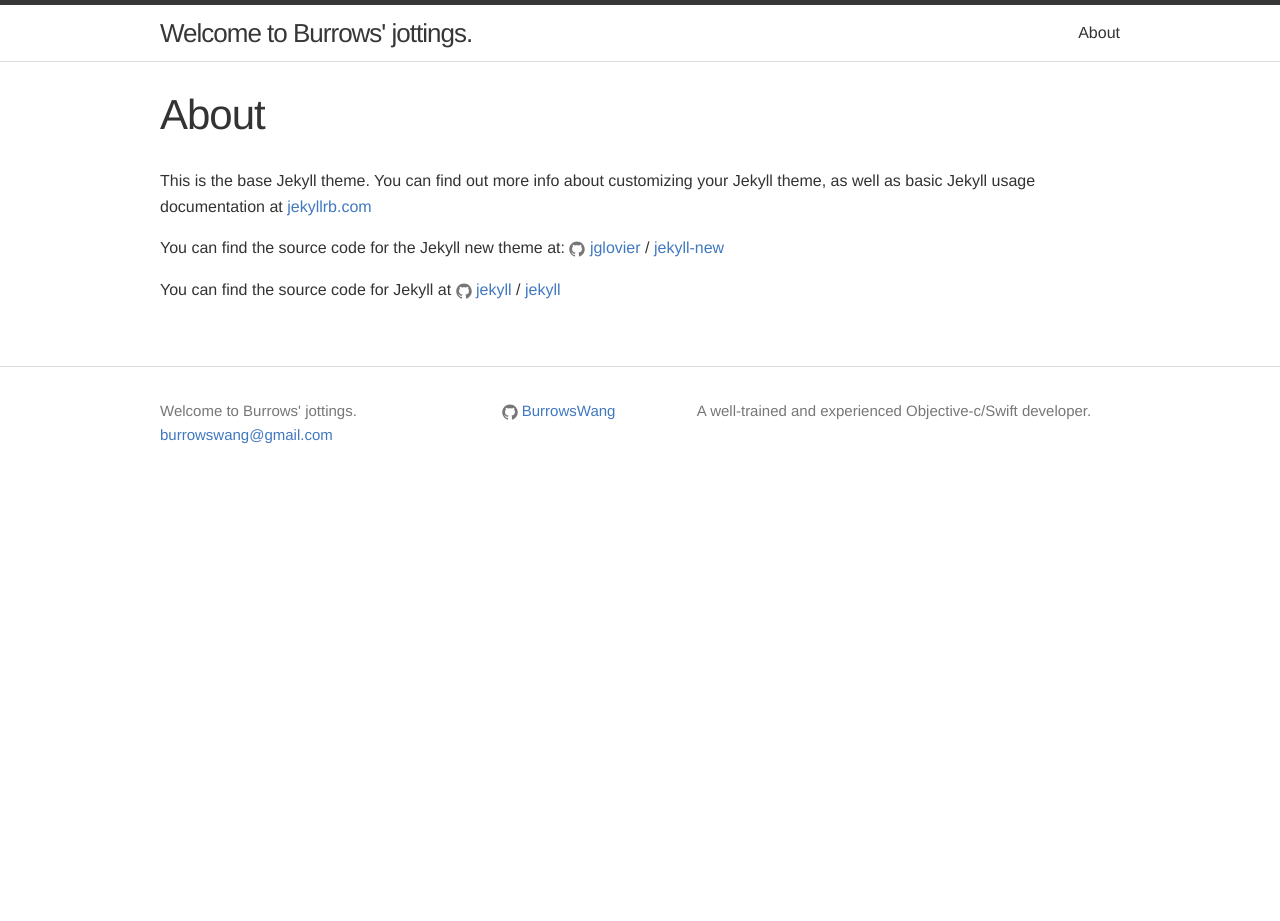
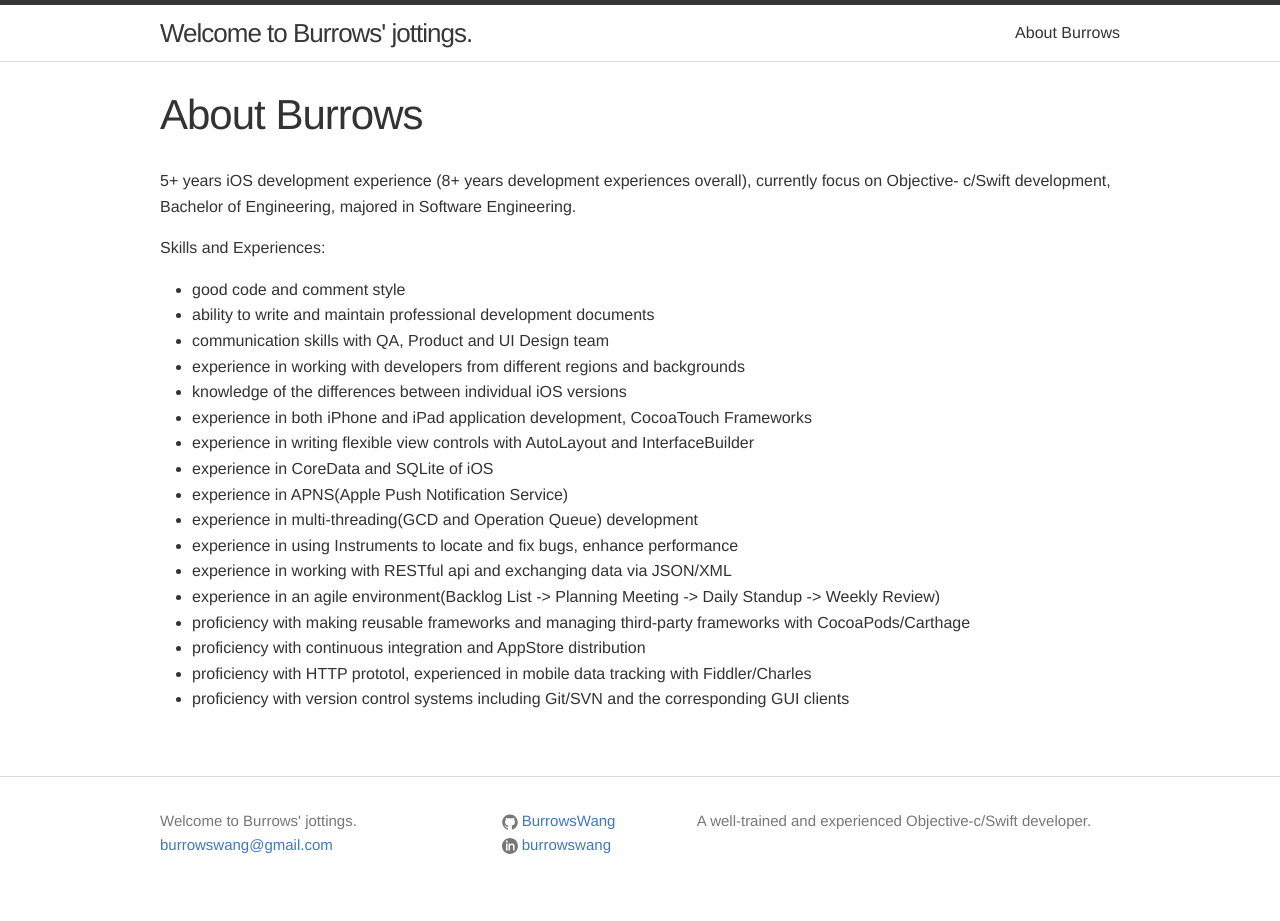
Before and after one commit to BurrowsWang/burrowswang.github.io, a Jekyll site: the page built from about.md, in a window 1280 px wide. Built offline with Jekyll 4.4.1, drawn with Linux system fonts in a browser that asks for light colours; Markdown is read by kramdown in place of the engine named in the settings; before the commit the page ends 900 px from its top, so only the background shows below that.

Commit message:
init about page

```diff
--- a/_config.yml
+++ b/_config.yml
@@ -13,6 +13,7 @@ description: > # this means to ignore newlines until "baseurl:"
 baseurl: "" # the subpath of your site, e.g. /blog
 url: "http://burrowswang.github.io" # the base hostname & protocol for your site
 github_username:  BurrowsWang
+linkedin_username:  burrowswang
 
 # Build settings
 markdown: redcarpet
--- a/_includes/footer.html
+++ b/_includes/footer.html
@@ -20,9 +20,9 @@
           </li>
           {% endif %}
 
-          {% if site.twitter_username %}
+          {% if site.linkedin_username %}
           <li>
-            {% include icon-twitter.html username=site.twitter_username %}
+            {% include icon-linkedin.html username=site.linkedin_username %}
           </li>
           {% endif %}
         </ul>
--- /dev/null
+++ b/_includes/icon-linkedin.html
@@ -0,0 +1 @@
+<a href="https://www.linkedin.com/in/{{ include.username }}"><span class="icon icon--linkedin">{% include icon-linkedin.svg %}</span><span class="username">{{ include.username }}</span></a>
--- a/_includes/icon-twitter.html
+++ /dev/null
@@ -1 +0,0 @@
-<a href="https://twitter.com/{{ include.username }}"><span class="icon icon--twitter">{% include icon-twitter.svg %}</span><span class="username">{{ include.username }}</span></a>
--- a/about.md
+++ b/about.md
@@ -1,15 +1,27 @@
 ---
 layout: page
-title: About
+title: About Burrows
 permalink: /about/
 ---
 
-This is the base Jekyll theme. You can find out more info about customizing your Jekyll theme, as well as basic Jekyll usage documentation at [jekyllrb.com](http://jekyllrb.com/)
+5+ years iOS development experience (8+ years development experiences overall), currently focus on Objective- c/Swift development, Bachelor of Engineering, majored in Software Engineering.
 
-You can find the source code for the Jekyll new theme at:
-{% include icon-github.html username="jglovier" %} /
-[jekyll-new](https://github.com/jglovier/jekyll-new)
+Skills and Experiences:
 
-You can find the source code for Jekyll at
-{% include icon-github.html username="jekyll" %} /
-[jekyll](https://github.com/jekyll/jekyll)
+- good code and comment style
+- ability to write and maintain professional development documents
+- communication skills with QA, Product and UI Design team
+- experience in working with developers from different regions and backgrounds
+- knowledge of the differences between individual iOS versions
+- experience in both iPhone and iPad application development, CocoaTouch Frameworks
+- experience in writing flexible view controls with AutoLayout and InterfaceBuilder
+- experience in CoreData and SQLite of iOS
+- experience in APNS(Apple Push Notification Service)
+- experience in multi-threading(GCD and Operation Queue) development
+- experience in using Instruments to locate and fix bugs, enhance performance
+- experience in working with RESTful api and exchanging data via JSON/XML
+- experience in an agile environment(Backlog List -> Planning Meeting -> Daily Standup -> Weekly Review)
+- proficiency with making reusable frameworks and managing third-party frameworks with CocoaPods/Carthage
+- proficiency with continuous integration and AppStore distribution
+- proficiency with HTTP prototol, experienced in mobile data tracking with Fiddler/Charles
+- proficiency with version control systems including Git/SVN and the corresponding GUI clients
```
Also changed, not shown: _includes/icon-linkedin.svg (added), _includes/icon-twitter.svg (deleted).
